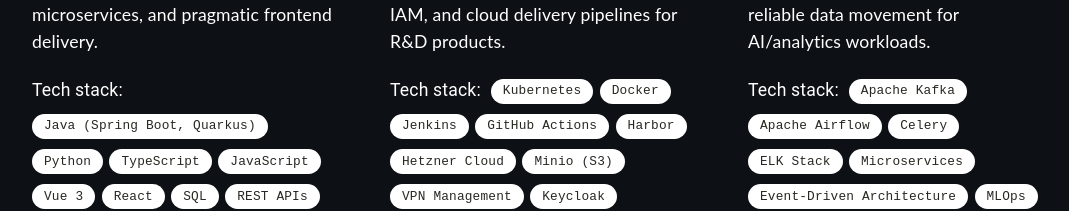
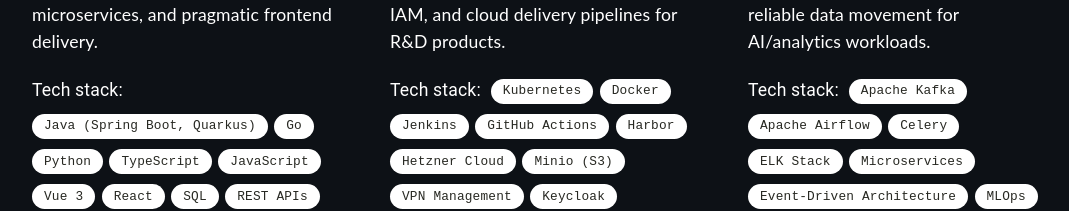
Before and after one commit to giannistbs/Portfolio, a React (Create React App) app: page / in a window 1280 px wide. Shown: the part 1168-1379 px from the top of the page, without its empty margins (96-1165 px from the left). Built offline with nearby package versions, Linux system fonts and the light colour scheme.

Commit message:
Add 'Go' to the expertise labels in Expertise component

```diff
--- a/src/components/Expertise.tsx
+++ b/src/components/Expertise.tsx
@@ -8,6 +8,7 @@
 
 const labelsFirst = [
     "Java (Spring Boot, Quarkus)",
+    "Go",
     "Python",
     "TypeScript",
     "JavaScript",
```
